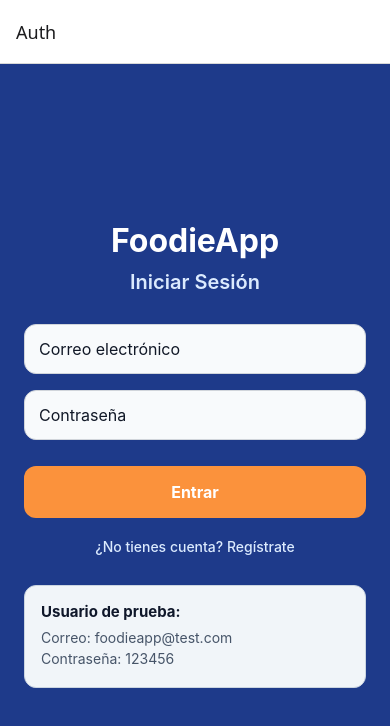
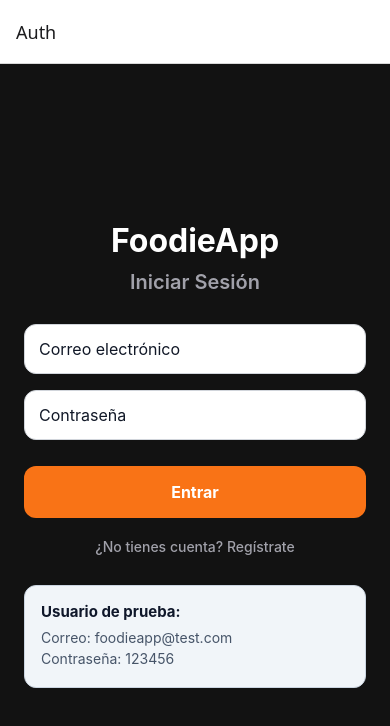
Before and after one commit to BelaIsBelaG/FoodieApp, a React Native app: screen /Auth in a window 390 px wide. Shown: the top 726 px of the page. Built offline with nearby package versions, Linux system fonts and the light colour scheme.

Commit message:
Actualiza theme.js

```diff
--- a/src/styles/theme.js
+++ b/src/styles/theme.js
@@ -1,33 +1,40 @@
 import { Platform } from "react-native";
 
 const colors = {
+  // Fondo oscuro neutro para que las fotos de comida sean las protagonistas
   background:
     Platform.OS === "ios"
-      ? "#0f172a" // iOS más oscuro
-      : "#1e3a8a", // Android más claro
+      ? "#000000"
+      : "#121212",
 
+  // Tarjetas en gris carbón para separar visualmente el contenido
   card:
     Platform.OS === "ios"
-      ? "#1e293b"
-      : "#2563eb",
+      ? "#1c1c1e"
+      : "#1e1e1e",
 
-  input:
-    Platform.OS === "ios"
-      ? "#ffffff"
-      : "#f8fafc",
+  input: "#ffffff",
+  text: "#ffffff",
 
-  text:
-    "#ffffff",
+  // Subtítulos en gris cálido para descripciones de ingredientes
+  subtitle: "#a1a1aa",
 
-  subtitle:
-    Platform.OS === "ios"
-      ? "#e2e8f0"
-      : "#dbeafe",
-
+  // COLOR PRINCIPAL: Naranja "Energy" (Psicología: estimula el apetito y la acción)
   button:
     Platform.OS === "ios"
-      ? "#f97316"
-      : "#fb923c",
+      ? "#ff5200"
+      : "#f97316",
+
+  // SOLUCIÓN DE CONTRASTE: Verde brillante para precios (Legible sobre fondos oscuros)
+  price: "#4ade80",
+
+  // Color de acento para ofertas o elementos destacados (Amarillo felicidad)
+  accent: "#facc15",
+
+  // Fondo de burbujas de chat (Cremas y blancos)
+  userBubble: "#ffedd5",
+  botBubble: "#ffffff",
+  chatText: "#1e293b"
 };
 
 export default colors;
```
